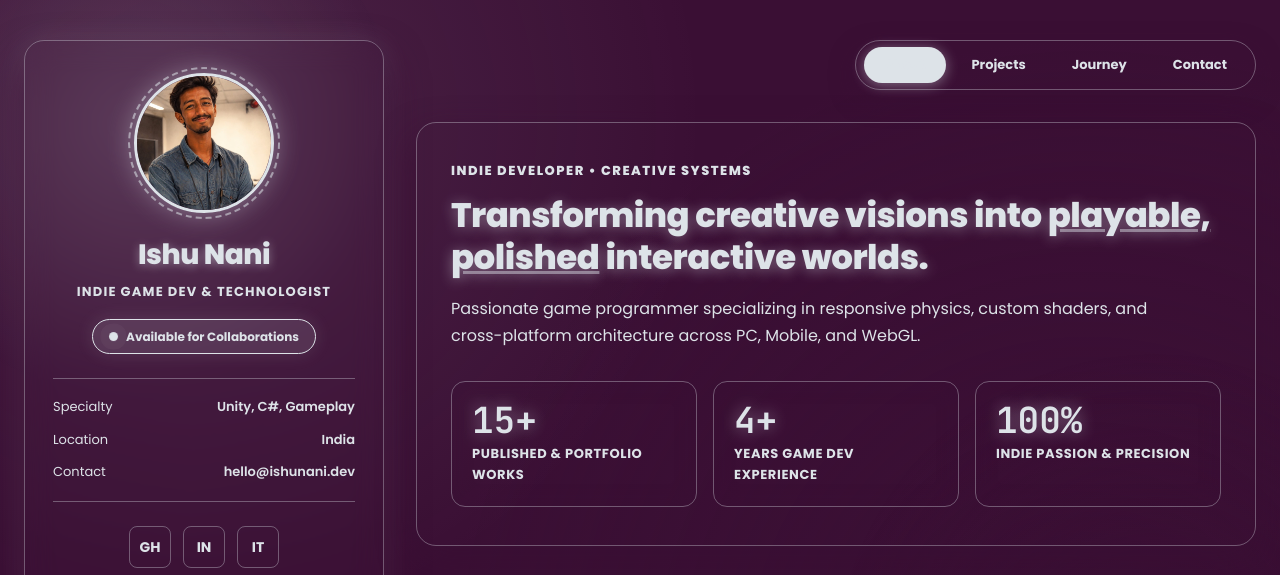
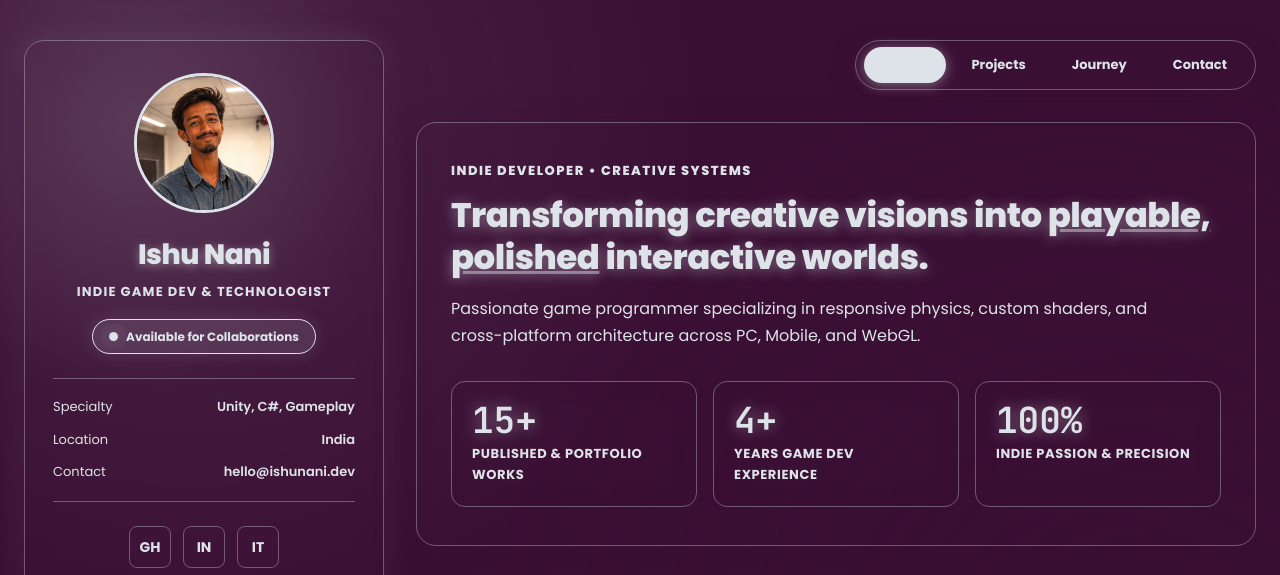
Before and after one commit to Saibharath548/ishunani_indie, a website: page index.html in a window 1280 px wide. Shown: the top 575 px of the page. Drawn offline with Linux system fonts and the light colour scheme.

Commit message:
center pic

```diff
--- a/index.html
+++ b/index.html
@@ -145,35 +145,26 @@
       box-shadow: 0 24px 50px var(--aubergine-shadow), 0 0 35px var(--ice-silver-glow);
     }
 
-    /* Avatar with Ice Silver Glow Ring */
+    /* Clean Avatar Profile (Zero Effects) */
     .avatar-wrapper {
       position: relative;
       width: 140px;
       height: 140px;
       margin-bottom: 20px;
+      border-radius: 50%;
+      overflow: hidden;
+      border: 3px solid var(--ice-silver-base);
     }
 
     .avatar-img {
-      width: 100%;
-      height: 100%;
-      border-radius: 50%;
+      width: 110%;
+      height: 110%;
+      margin-left: -5%;
+      margin-top: -5%;
       object-fit: cover;
-      object-position: 50% 18%;
-      border: 3.5px solid var(--ice-silver-base);
-      box-shadow: 0 0 28px var(--ice-silver-glow);
-    }
-
-    .avatar-ring-pulse {
-      position: absolute;
-      inset: -6px;
-      border-radius: 50%;
-      border: 2px dashed rgba(221, 227, 232, 0.55);
-      animation: rotateRing 20s linear infinite;
-    }
-
-    @keyframes rotateRing {
-      from { transform: rotate(0deg); }
-      to { transform: rotate(360deg); }
+      object-position: center 0%;
+      transform: translate(4%, 5%);
+      display: block;
     }
 
     .profile-name {
@@ -960,7 +951,6 @@
          ==================================================================== -->
     <aside class="profile-sidebar">
       <div class="avatar-wrapper">
-        <div class="avatar-ring-pulse"></div>
         <img class="avatar-img" src="./Pics/My%20Pic.jpeg" alt="Ishu Nani" />
       </div>
 
```
